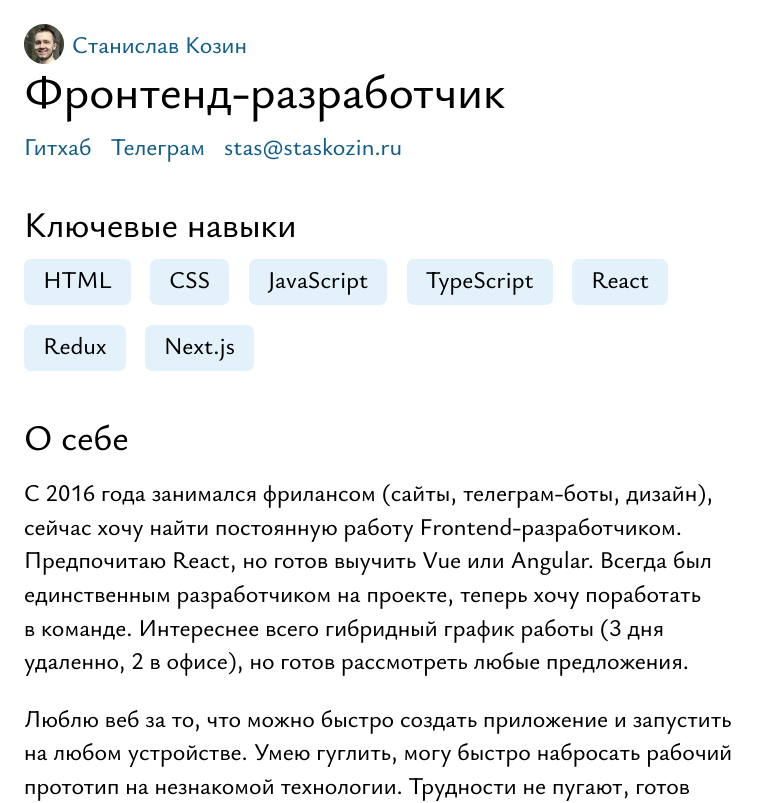
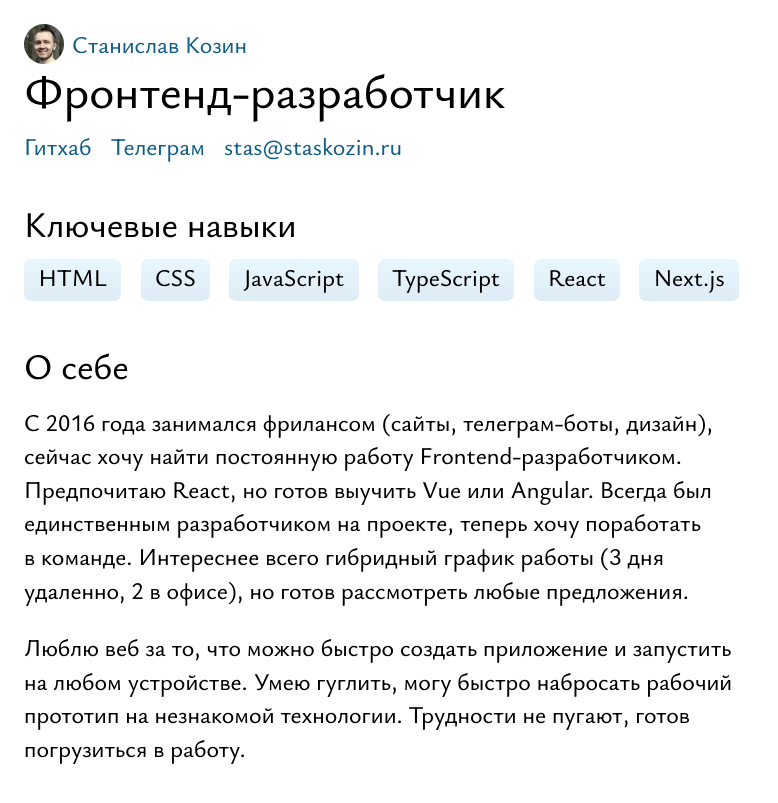
Before and after one commit to staskozin/website, a Next.js app: page /cv in a window 1280 px wide. Shown: the top 803 px of the page, without its empty margins (0-778 px from the left). Built offline with nearby package versions, Linux system fonts and the light colour scheme.

Commit message:
Поправил ключевые навыки

```diff
--- a/src/components/Resume.module.css
+++ b/src/components/Resume.module.css
@@ -40,9 +40,9 @@
 
 .skills li {
   display: inline-block;
-  background: #e3f1fb;
+  background: linear-gradient(to top, #deecf6, #e8f6ff);
   margin: 0;
-  padding: 0.2em 0.8em 0.35em;
+  padding: 0.1em 0.6em 0.25em;
   border-radius: 0.3em;
 }
 
--- a/src/components/Resume.tsx
+++ b/src/components/Resume.tsx
@@ -10,7 +10,6 @@ export default function Resume() {
         <li>JavaScript</li>
         <li>TypeScript</li>
         <li>React</li>
-        <li>Redux</li>
         <li>Next.js</li>
       </ul>
       <h2 id="about">О&nbsp;себе</h2>
```
